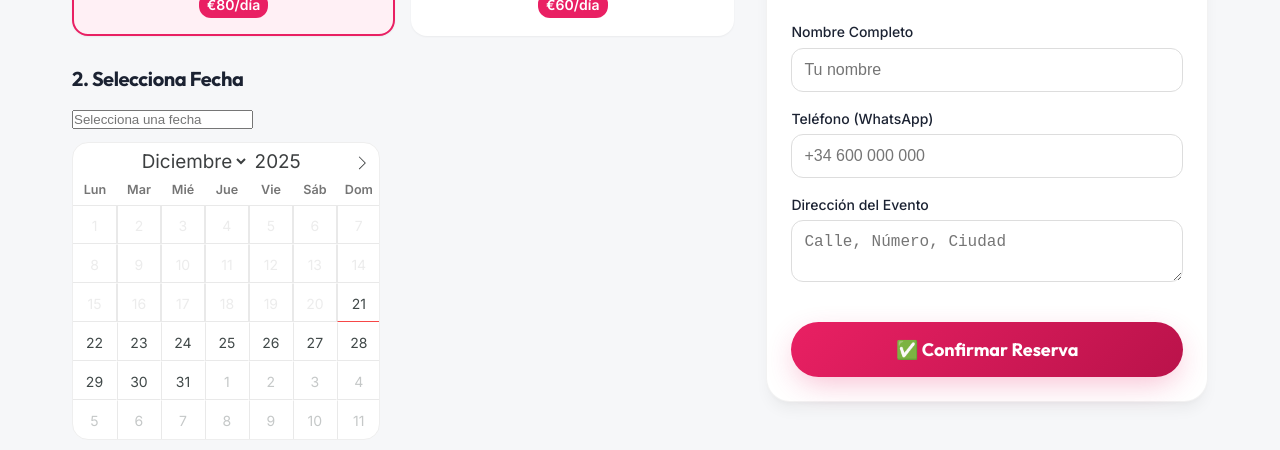
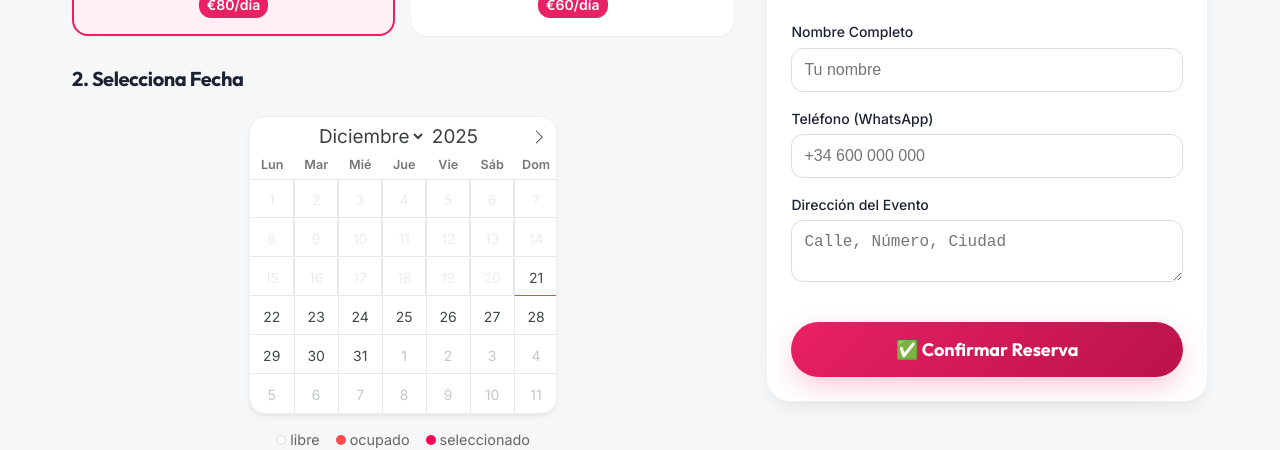
Before and after one commit to olarroy/party-rentals-ecosystem, a website: page party-rentals-frontend/reservas.html in a window 1280 px wide. Shown: the part 353-803 px from the top of the page. Drawn offline with nearby package versions, Linux system fonts and the light colour scheme; no server answers.

Commit message:
style: polish calendar UI (hide input, center align)

```diff
--- a/party-rentals-frontend/src/css/booking.css
+++ b/party-rentals-frontend/src/css/booking.css
@@ -175,14 +175,33 @@
 }
 
 /* Flatpickr Customization */
+.calendar-wrapper {
+  display: flex;
+  flex-direction: column;
+  align-items: center;
+  justify-content: center;
+}
+
+#datePicker {
+  display: none;
+  /* Hide input since we are inline */
+}
+
 .flatpickr-calendar {
-  box-shadow: none !important;
+  box-shadow: var(--shadow-md) !important;
   border: 1px solid #eee !important;
   border-radius: var(--radius-lg) !important;
   margin-top: var(--space-2) !important;
+  font-family: 'Inter', sans-serif !important;
 }
 
 .flatpickr-day.selected {
   background: var(--primary-color) !important;
   border-color: var(--primary-color) !important;
 }
+
+.calendar-legend {
+  width: 260px;
+  /* Aligns with calendar width */
+  margin-top: var(--space-4);
+}
```
